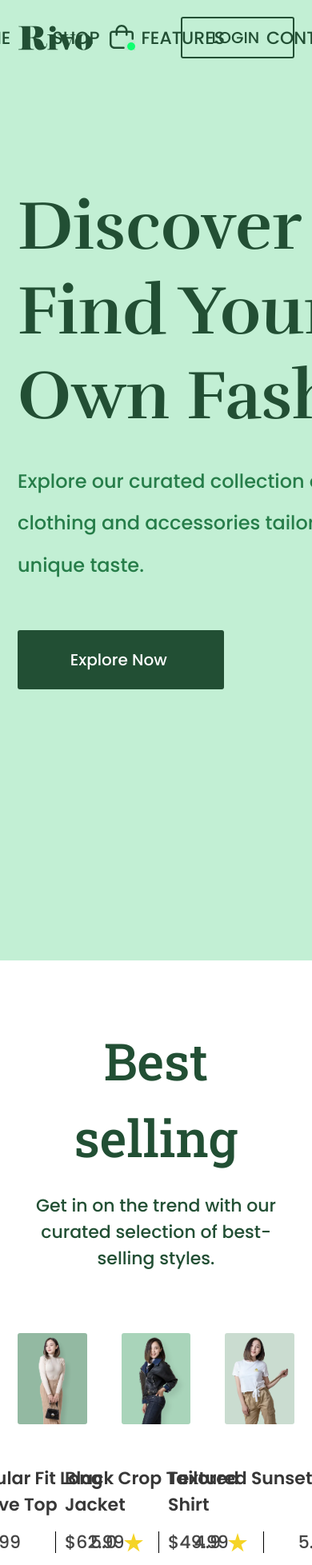
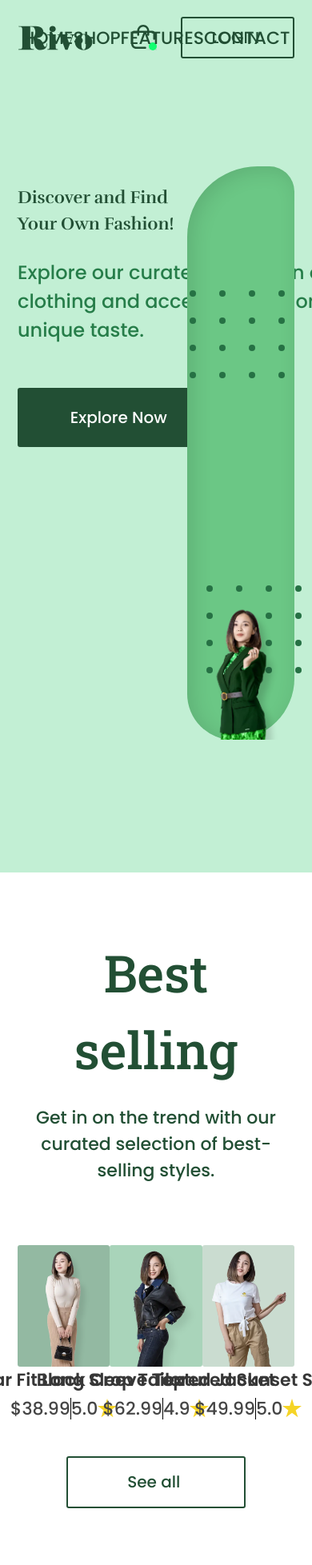
Before and after one commit to vinhhao-truong/rivo-ecomm-code-test, a Next.js app: page / in a window 390 px wide. Shown: the part 40-1997 px from the top of the page at 80% size. Built offline with nearby package versions, Linux system fonts and the light colour scheme.

Commit message:
Update responsive above 1024px

```diff
--- a/components/layouts/Navigation/index.tsx
+++ b/components/layouts/Navigation/index.tsx
@@ -54,7 +54,7 @@ const Navigation = () => {
             <RivoLogo />
           </NextLink>
           {/* NAV (use absolute and make it absolutely center, not rely on flex) */}
-          <nav className="absolute flex items-center gap-[52px] justify-between -translate-x-1/2 -translate-y-1/2 top-1/2 left-1/2">
+          <nav className="absolute flex items-center lg:gap-[35px] xl:gap-[52px] justify-between -translate-x-1/2 -translate-y-1/2 top-1/2 left-1/2">
             {navigationList.map(({ href, title }, idx) => {
               const isHovered = idx === hoveredNavIdx;
 
@@ -81,7 +81,7 @@ const Navigation = () => {
             })}
           </nav>
           {/* CART AND LOGIN */}
-          <div className="flex items-center gap-[57px]">
+          <div className="flex items-center gap-[30px] xl:gap-[57px]">
             <button>
               <ShoppingCartAdd />
             </button>
--- a/components/pages/Home/common/ImageCard.tsx
+++ b/components/pages/Home/common/ImageCard.tsx
@@ -2,6 +2,7 @@ import ReactProps from "@/interfaces/ReactProps";
 import { getClassNames } from "@/utils/common/getAttribs";
 import Image from "next/image";
 import React from "react";
+import { motion } from "framer-motion";
 
 interface ImageCardProps extends ReactProps {
   backgroundColor?: string;
@@ -19,8 +20,13 @@ const ImageCard: React.FC<ImageCardProps> = ({
   title = "image card",
   className,
 }) => {
+  const MotionImage = motion(Image);
+
   return (
-    <Image
+    <MotionImage
+      whileHover={{
+        scale: 1.05,
+      }}
       style={{
         backgroundColor: backgroundColor,
         borderRadius: "3px",
--- a/components/pages/Home/common/ProductCard.tsx
+++ b/components/pages/Home/common/ProductCard.tsx
@@ -9,19 +9,14 @@ interface ProductCardProps extends ReactProps {
   imgProps: {
     width: number;
     height: number;
-    gapWithInfo: string;
+    tailwindGap: string;
     bgColor: string;
   };
 }
 
 const ProductCard: React.FC<ProductCardProps> = ({ product, imgProps }) => {
   return (
-    <div
-      style={{
-        gap: imgProps.gapWithInfo,
-      }}
-      className="flex-col flex items-center"
-    >
+    <div className={`flex-col flex items-center ${imgProps.tailwindGap}`}>
       <ImageCard
         imageURL={product.imgURL}
         width={imgProps.width}
--- a/components/pages/Home/common/ProductInfo.tsx
+++ b/components/pages/Home/common/ProductInfo.tsx
@@ -14,12 +14,14 @@ const ProductInfo: React.FC<ProductInfoProps> = ({ name, price, rating }) => {
   const formattedRating = formatRoundedNum(rating);
 
   return (
-    <div className="flex flex-col items-center">
-      <h3 className="font-semibold text-[#373737] mb-2">{name}</h3>
-      <div className="flex basis-0 items-center justify-center text-[#454545] gap-[43px] w-full leading-[39px]">
+    <div className="flex flex-col items-center lg:text-[20px] xl:text-[22px]">
+      <h3 className="font-semibold text-[#373737] lg:mb-1 xl:mb-2 truncate">
+        {name}
+      </h3>
+      <div className="flex basis-0 items-center justify-center text-[#454545] lg:gap-[25px] xl:gap-[43px] w-full leading-[39px]">
         <p>${formattedPrice}</p>
         <div className="w-[1px] h-[27px] bg-black"></div>
-        <div className="flex items-center gap-[9px]">
+        <div className="flex items-center lg:gap-[6px] xl:gap-[9px]">
           {formattedRating} <StarLogo />
         </div>
       </div>
--- a/components/pages/Home/sections/BestSelling/index.tsx
+++ b/components/pages/Home/sections/BestSelling/index.tsx
@@ -15,7 +15,7 @@ const BestSelling = () => {
     <Container className="flex flex-col items-center mb-[78px]">
       <SectionHeading heading={heading.heading} content={heading.content} />
       {/* PRODUCTS */}
-      <ul className="grid grid-cols-3 mb-[40px] gap-[43px]">
+      <ul className="grid grid-cols-3 mb-[40px] lg:gap-[25px] xl:gap-[43px]">
         {content.products.slice(0, numberOfProd).map((prod, idx) => {
           return (
             <li key={`best_selling_${idx}`}>
@@ -23,7 +23,7 @@ const BestSelling = () => {
                 imgProps={{
                   width: 430,
                   height: 566,
-                  gapWithInfo: "51px",
+                  tailwindGap: "lg:gap-[30px] xl:gap-[51px]",
                   bgColor: prod.cardColor,
                 }}
                 product={prod}
--- a/components/pages/Home/sections/DesignerClothes4U/index.tsx
+++ b/components/pages/Home/sections/DesignerClothes4U/index.tsx
@@ -12,7 +12,7 @@ const DesignerClothes4U = () => {
   return (
     <Container className="mb-[544px]">
       <SectionHeading heading={heading.heading} content={heading.content} />
-      <ul className="grid grid-cols-3 gap-[44px]">
+      <ul className="grid grid-cols-3 lg:gap-[24px] xl:gap-[44px]">
         {content.designs
           .slice(0, designCount)
           .map(({ product, description, imageURL, backgroundColor }, idx) => {
--- a/components/pages/Home/sections/ExclusiveOffer/index.tsx
+++ b/components/pages/Home/sections/ExclusiveOffer/index.tsx
@@ -11,7 +11,7 @@ const ExclusiveOffer = () => {
       style={{
         backgroundColor: exclusiveOfferData.backgroundColor,
       }}
-      className="h-[596px] rounded-[3px] flex justify-between pl-[81px] pr-[121px] relative mb-[167px]"
+      className="h-[596px] rounded-[3px] flex justify-between lg:pl-[10px] xl:pl-[81px] lg:pr-[60px] xl:pr-[121px] relative mb-[167px]"
     >
       {/* slight green rect on bottom left side */}
       <div className="absolute w-[190px] h-[131px] bg-[#DFFBEA]/50 top-[404px] left-[98px]" />
--- a/components/pages/Home/sections/Hero/HeroLeft.tsx
+++ b/components/pages/Home/sections/Hero/HeroLeft.tsx
@@ -6,11 +6,16 @@ const { heading, content, button: buttonContent } = heroData.left;
 
 const HeroLeft = () => {
   return (
-    <div className="w-[649px] mt-[22px]">
-      <h1 className="font-rufina font-bold text-[86px] leading-[106.21px] text-system-green-2 mb-[27px]">
+    <div
+      style={{
+        width: `${(649 / 1117) * 100}%`,
+      }}
+      className="mt-[22px]"
+    >
+      <h1 className="font-rufina font-bold lg:text-[74px] xl:text-[86px] lg:leading-[95px] xl:leading-[106.21px] text-system-green-2 mb-[27px]">
         {heading}
       </h1>
-      <p className="text-[#267D49] text-[24px] leading-[52.8px] mb-[54px] w-[565px]">
+      <p className="text-[#267D49] text-[24px] lg:leading-[45px] xl:leading-[52.8px] mb-[54px] w-[565px]">
         {content}
       </p>
       <Button type="Filled" width="258px" height="74px">
--- a/components/pages/Home/sections/Hero/HeroRight.tsx
+++ b/components/pages/Home/sections/Hero/HeroRight.tsx
@@ -13,10 +13,11 @@ const Card: React.FC<ReactProps> = ({ children, className }) => {
       style={{
         backgroundColor: cardColor,
         boxShadow: "inset 6px 4px 26px hsla(0, 0%, 0%, 0.12)",
+        width: `${(570 / 1117) * 100}%`,
       }}
       className={`${getClassNames(
         className
-      )} relative w-[570px] h-[717px] rounded-tl-[141px] rounded-tr-[45px] rounded-br-[150px] rounded-bl-[82px]`}
+      )} relative h-[717px] rounded-tl-[126px] xl:rounded-tl-[141px] rounded-tr-[45px] rounded-br-[110px] xl:rounded-br-[150px] rounded-bl-[82px]`}
     >
       <DotPattern className="absolute top-[155px] right-[12px]" />
       {children}
@@ -34,6 +35,8 @@ const HeroRight = () => {
         fill
         style={{
           objectFit: "contain",
+          objectPosition: "bottom",
+          zIndex: 1,
         }}
         sizes=""
       />
--- a/components/pages/Home/sections/Hero/index.tsx
+++ b/components/pages/Home/sections/Hero/index.tsx
@@ -10,9 +10,9 @@ const Hero: React.FC<ReactProps> = ({ className }) => {
     <section
       className={`${getClassNames(
         className
-      )} h-[1117px] bg-system-green-1 pt-[124px]`}
+      )} h-[1007px] bg-system-green-1 pt-[124px]`}
     >
-      <Container className="flex justify-between">
+      <Container className="flex justify-between flex-none gap-2">
         <HeroLeft />
         <HeroRight />
       </Container>
--- a/components/pages/Home/sections/OurProducts/index.tsx
+++ b/components/pages/Home/sections/OurProducts/index.tsx
@@ -12,7 +12,7 @@ const OurProducts = () => {
   return (
     <Container className="mb-[142px]">
       <SectionHeading heading={heading.heading} content={heading.content} />
-      <ul className="grid grid-cols-4 gap-[35px]">
+      <ul className="grid grid-cols-4 lg:gap-x-[12px] xl:gap-x-[35px] lg:gap-y-[75px] xl:gap-y-[85px]">
         {content.products.slice(0, prodAmount).map((prod, idx) => {
           return (
             <li className="h-full" key={`our_products_${idx}`}>
@@ -20,7 +20,7 @@ const OurProducts = () => {
                 imgProps={{
                   width: 318,
                   height: 378,
-                  gapWithInfo: "36px",
+                  tailwindGap: "lg:gap-[28px] xl:gap-[36px]",
                   bgColor: prod.cardColor,
                 }}
                 product={prod}
--- a/data/pages/home/exclusive_offer.json
+++ b/data/pages/home/exclusive_offer.json
@@ -5,7 +5,7 @@
   "right": {
     "heading": "Exclusive offer",
     "content": "Unlock the ultimate style upgrade with our exclusive offer Enjoy savings of up to 40% off on our latest New Arrivals",
-    "endTime": "2024-01-21T17:00:00.000Z",
+    "endTime": "2024-01-31T17:00:00.000Z",
     "button": "BUY NOW"
   },
   "backgroundColor": "#C2EFD4"
```
